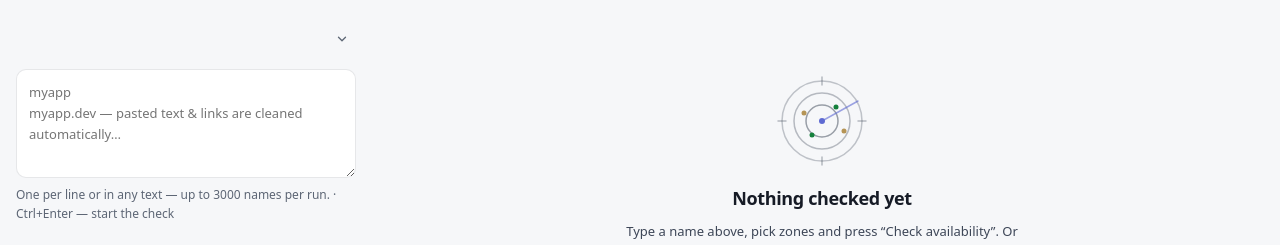
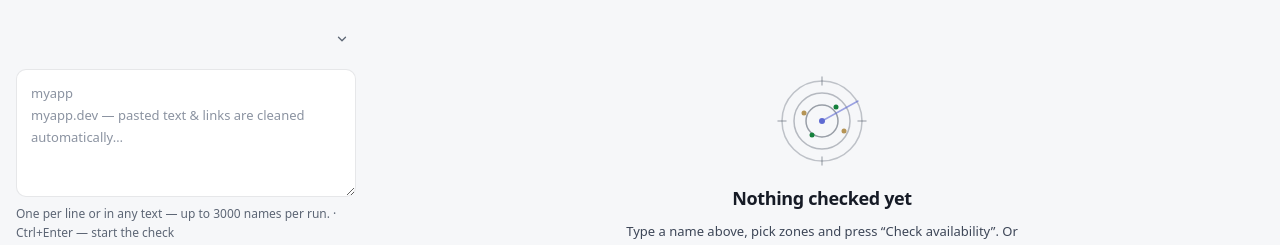
Before and after one commit to WhiteBite/Domain-Hunter, a Svelte app: page / in a window 1280 px wide. Shown: the part 308-553 px from the top of the page. Built offline with nearby package versions, Linux system fonts and the light colour scheme; no server answers; a web font is replaced by a local one.

Commit message:
fix(ui): readable mono textarea for domain input
Domain names render in the mono ramp at 1.7 line-height with a taller well, accent caret and dimmed sans placeholder - technical strings read like the rest of the app's mono data.

```diff
--- a/src/ui/components/DomainInput.svelte
+++ b/src/ui/components/DomainInput.svelte
@@ -82,17 +82,22 @@
   }
   .input {
     width: 100%;
-    min-height: 96px;
-    padding: var(--space-3);
+    min-height: 128px;
+    padding: 12px 14px;
     border: 1px solid var(--border);
     border-radius: var(--radius-md);
     background: var(--bg-elevated);
     color: var(--text);
     font-size: var(--text-sm);
-    font-family: var(--font-sans);
-    line-height: 1.6;
+    font-family: var(--font-mono, ui-monospace, 'Cascadia Code', Consolas, monospace);
+    line-height: 1.7;
+    caret-color: var(--accent);
     resize: vertical;
     transition: border-color var(--dur) var(--ease), box-shadow var(--dur) var(--ease);
+  }
+  .input::placeholder {
+    color: var(--text-quaternary);
+    font-family: var(--font-sans);
   }
   .input:hover {
     border-color: var(--border-strong);
```
